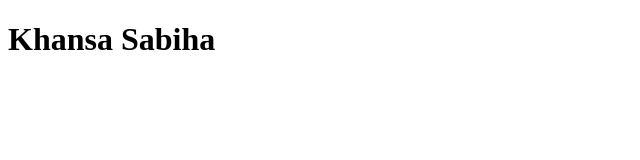
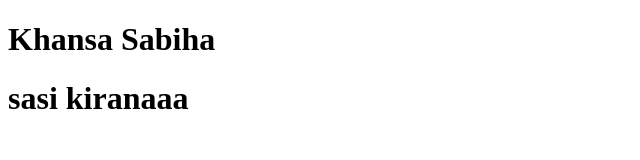
Before and after one commit to sh4nhsa/belajar-github, a plain HTML site: page index.html in a window 1280 px wide. Shown: the whole page, without its empty margins (0-640 px from the left). Drawn offline with Linux system fonts and the light colour scheme.

Commit message:
tambahin nama paris

```diff
--- a/index.html
+++ b/index.html
@@ -7,5 +7,6 @@
 </head>
 <body>
     <h1>Khansa Sabiha</h1>
+    <h1>sasi kiranaaa</h1>
 </body>
 </html>
```
